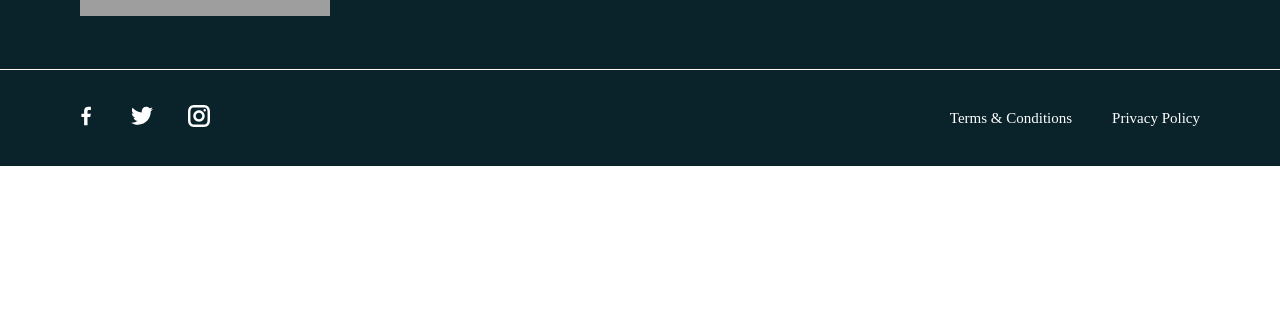
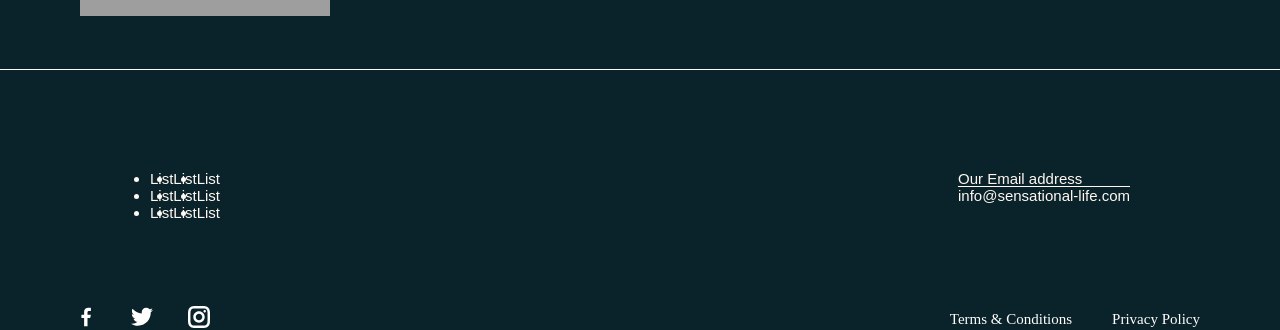
Before and after one commit to Sensational-Life/asd, a React (Create React App) app in the folder client/: page / in a window 1280 px wide. Shown: the part 3222-3552 px from the top of the page. Before the commit the page ends 3388 px from the top, so only its background shows below. Built offline with nearby package versions, Linux system fonts and the light colour scheme; grey boxes are pictures that could not be loaded.

Commit message:
create Footer.js Footer.css

```diff
--- /dev/null
+++ b/client/src/pages/Home/FooterNav/FooterNav.css
@@ -0,0 +1,25 @@
+#footer{
+    font-family: 'Ambit-Regular';
+    font-size: 15px;
+    color: var(--main-bg-color);
+    background-color: var(--darkgreen-color);
+    width: 100%;
+}
+
+.home_section12_parent{
+    display: flex;
+    flex-direction: row;
+    justify-content: space-between;
+    padding: 100px 150px 50px 150px;
+
+}
+
+.home_section12_child1{
+    display: flex;
+    flex-direction: row;
+    justify-content: space-between;
+}
+
+.home_section12_child2 span{
+    border-top: 1px solid var(--main-bg-color);
+}
--- /dev/null
+++ b/client/src/pages/Home/FooterNav/FooterNav.js
@@ -0,0 +1,35 @@
+import React from "react";
+import "./FooterNav.css";
+
+export function FooterNav() {
+	return (
+		<div id="footer">
+
+			<div className="home_section12_parent">
+				<div className="home_section12_child1">
+					<ul>
+						<li>List</li>
+						<li>List</li>
+						<li>List</li>
+					</ul>
+					<ul>
+						<li>List</li>
+						<li>List</li>
+						<li>List</li>
+					</ul>
+					<ul>
+						<li>List</li>
+						<li>List</li>
+						<li>List</li>
+					</ul>
+				</div>
+				<div className="home_section12_child2">
+					<p>Our Email address</p>
+					<span>info@sensational-life.com</span>
+				</div>
+			</div>
+		</div>
+	);
+}
+
+export default FooterNav;
--- a/client/src/pages/Home/Home.js
+++ b/client/src/pages/Home/Home.js
@@ -5,6 +5,7 @@ import Welcome from "./Welcome/Welcome";
 import WhatWeDo from "./WhatWeDo/WhatWeDo";
 import WeSupportYou from "./WeSupportYou/WeSupportYou";
 import FooterLogo from "./FooterLogo/FooterLogo";
+import FooterNav from "./FooterNav/FooterNav";
 
 export function Home() {
 	return (
@@ -14,6 +15,7 @@ export function Home() {
 			<WhatWeDo />
 			<WeSupportYou />
 			<FooterLogo />
+			<FooterNav />
 			<FooterIcon />
 		</main>
 	);
```
